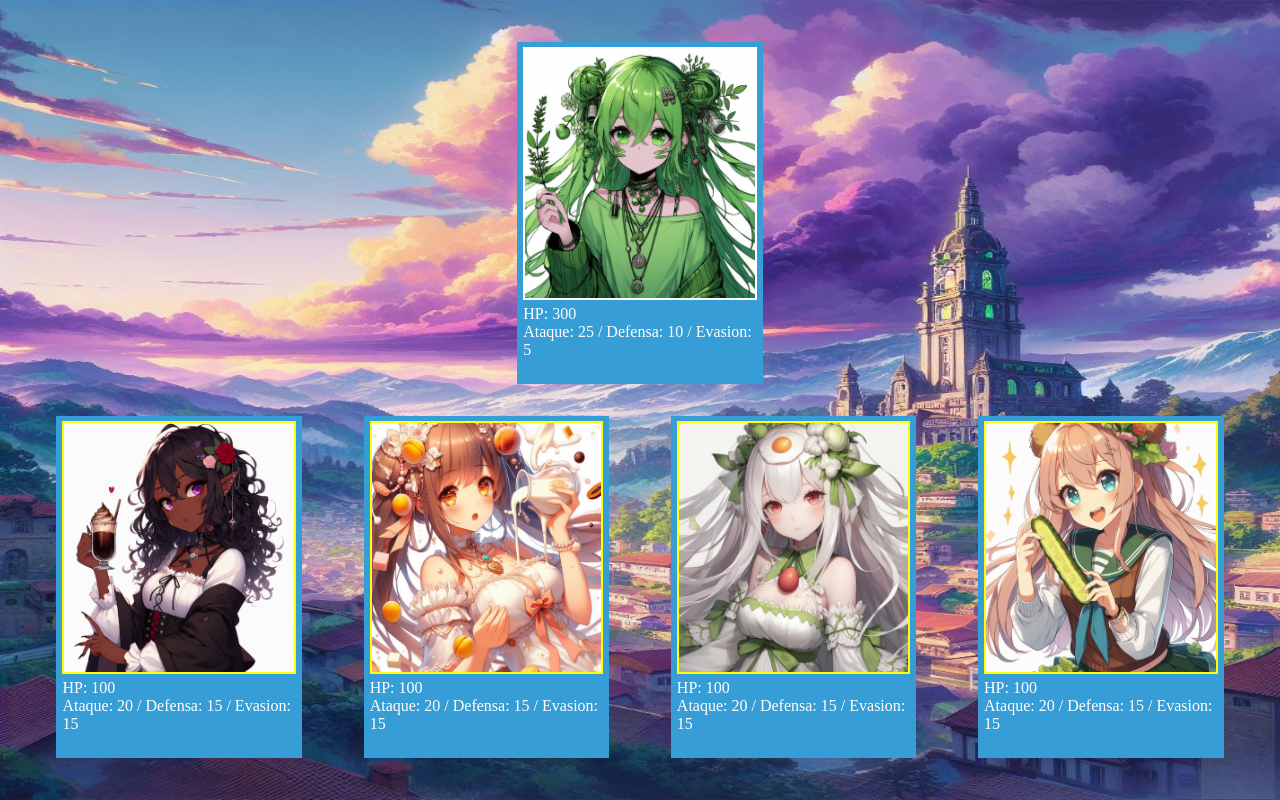
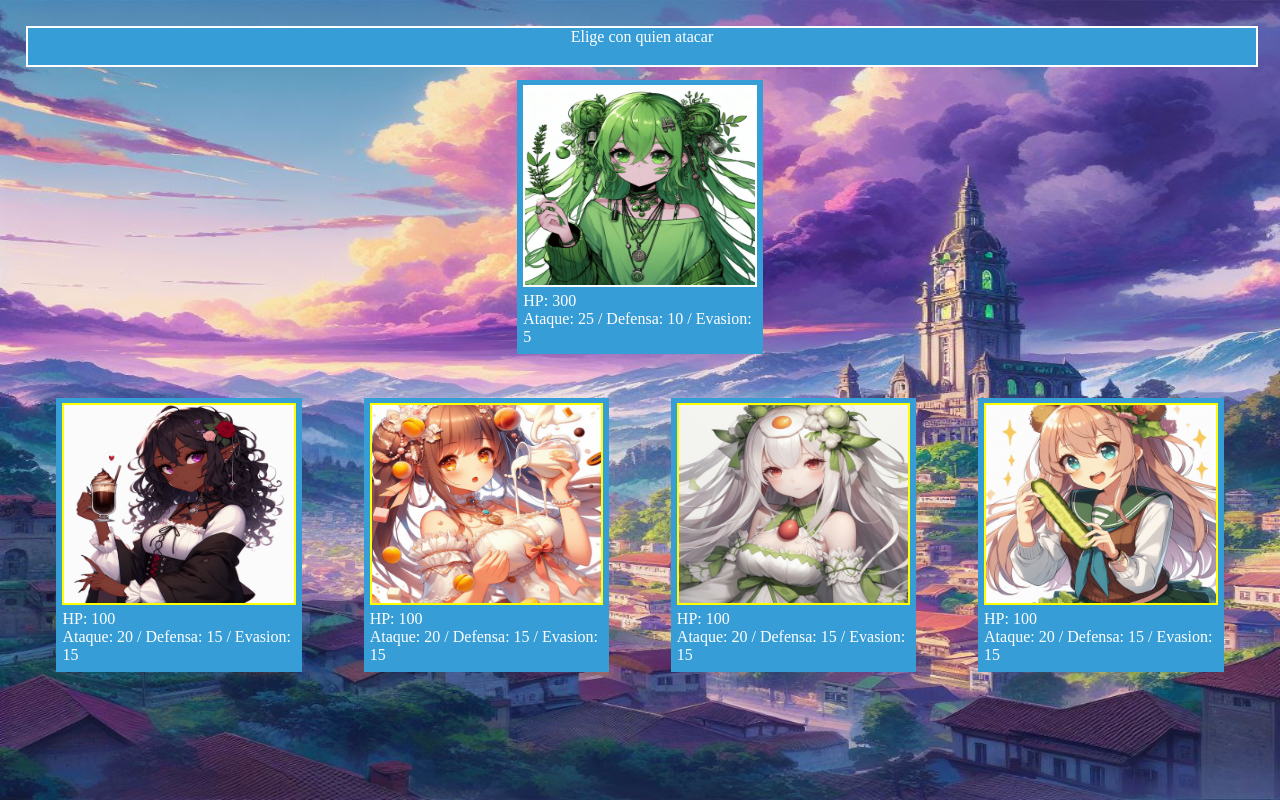
Before and after one commit to SSR-Med/spicy, a React (Vite) app in the folder colombia/: page /battle in a window 1280 px wide. Built offline with nearby package versions, Linux system fonts and the light colour scheme.

Commit message:
Creado turno de seleccion.

```diff
--- /dev/null
+++ b/colombia/src/components/battle/BattleTurnIndicator.tsx
@@ -0,0 +1,27 @@
+import { useState } from "react";
+
+//CSS
+import "/src/static/css/battle/battle.css";
+
+//hooks
+import { useBattle } from "../../hooks/useBattle";
+
+const BattleTurnIndicator = () => {
+    const { choiceTurn } = useBattle();
+
+    let info = "";
+
+    if (choiceTurn) {
+        info = "Elige con quien atacar";
+    } else {
+        info = "Ataca al enemigo!";
+    }
+
+    return (
+        <div className="battle-turn-indicator">
+          {info}
+        </div>
+    );
+}
+
+export default BattleTurnIndicator;
--- a/colombia/src/components/teamSelection/TeamSelectionComponent.tsx
+++ b/colombia/src/components/teamSelection/TeamSelectionComponent.tsx
@@ -1,5 +1,7 @@
 import { handleRedirect } from "../../helpers/HandleRedirect";
 import { staticUrlCard } from "../../helpers/StaticUrlCard";
+//Hooks
+import { useBattle } from "../../hooks/useBattle";
 
 export function createBattleTeamCard(
   isSelection: boolean,
@@ -9,6 +11,8 @@ export function createBattleTeamCard(
   defense: number,
   evasion: number
 ) {
+  const {choiceTurn, setChoiceTurn} = useBattle();
+
   return (
     <div className="team-battle-card">
       {isSelection ? (
@@ -17,7 +21,14 @@ export function createBattleTeamCard(
           onClick={() => handleRedirect("/team", "")}
         />
       ) : (
-        <img src={staticUrlCard(urlImage)} />
+        <img
+          src={staticUrlCard(urlImage)}
+          onClick={() => {
+            if (choiceTurn) {
+              setChoiceTurn(false);
+            }
+          }}
+        />
       )}
       <div className="team-battle-card-info">
         <div>{`HP: ${hp}`}</div>
--- /dev/null
+++ b/colombia/src/context/BattleContext.tsx
@@ -0,0 +1,25 @@
+import { createContext, FC, ReactNode, useState } from 'react';
+
+interface BattleContextValue {
+    choiceTurn: boolean,
+    setChoiceTurn: (value:boolean) => void,
+}
+
+export const BattleContext = createContext<BattleContextValue | null>(null);
+
+export const BattleProvider: FC<{ children: ReactNode }> = ({ children }) => {
+    const [choiceTurn, setChoiceTurn] = useState(true);
+
+    return (
+        <BattleContext.Provider
+        value={{
+            choiceTurn,
+            setChoiceTurn: (choice) => {
+                setChoiceTurn(choice);
+            }
+        }}
+        >
+            {children}
+        </BattleContext.Provider>
+    );
+}
--- /dev/null
+++ b/colombia/src/hooks/useBattle.tsx
@@ -0,0 +1,8 @@
+import { useContext } from "react";
+import { BattleContext } from "../context/BattleContext";
+
+export const useBattle = () => {
+    const context = useContext(BattleContext);
+    if (context) return context;
+    throw new Error("el proveedor del contexto no está ajustado");
+}
--- a/colombia/src/routes/battle/Battle.tsx
+++ b/colombia/src/routes/battle/Battle.tsx
@@ -4,6 +4,7 @@ import "/src/static/css/battle/battle.css";
 //Components
 import { createBattleTeamCard } from "../../components/teamSelection/TeamSelectionComponent";
 import { createEnemyTeamCard } from "../../components/battle/battleComponent";
+import BattleTurnIndicator from "../../components/battle/BattleTurnIndicator";
 
 export default function Battle() {
   const battleTeam = [
@@ -50,6 +51,8 @@ export default function Battle() {
   return (
     <main className="battle-main">
       <div className="battle-secondary">
+        <BattleTurnIndicator />
+
         <div className="enemy-character-container">
           {enemyTeam.map((card) =>
             createEnemyTeamCard(
--- a/colombia/src/static/css/battle/battle.css
+++ b/colombia/src/static/css/battle/battle.css
@@ -4,7 +4,7 @@
   width: 100%;
   margin: 0;
   background-image: url("/src/static/images/map/bellokistan.jfif");
-  background-size: 100% 100%;
+  background-size: 100vw 100vh;
   background-repeat: no-repeat;
   left: 0;
   top: 0;
@@ -20,9 +20,18 @@
   height: 100%;
 }
 
+.battle-turn-indicator {
+  width: 100%;
+  height: 5%;
+  background: #369dd7;
+  color: #fff;
+  border: 2px solid #fff;
+  text-align: center;
+}
+
 .battle-character-container {
   width: 100%;
-  height: 50%;
+  height: 45%;
   display: grid;
   grid-template-columns: repeat(4, 1fr);
   grid-template-rows: repeat(1, 1fr);
@@ -31,7 +40,7 @@
 
 .enemy-character-container {
   width: 100%;
-  height: 50%;
+  height: 40%;
   display: flex;
   place-items: center;
   justify-content: center;
@@ -39,7 +48,7 @@
 
 .team-battle-card {
   width: 80%;
-  height: 90%;
+  height: 80%;
   background: #369dd7;
   color: #fff;
   display: flex;
```
Also changed, not shown: colombia/src/main.tsx (+7 -1 lines).
